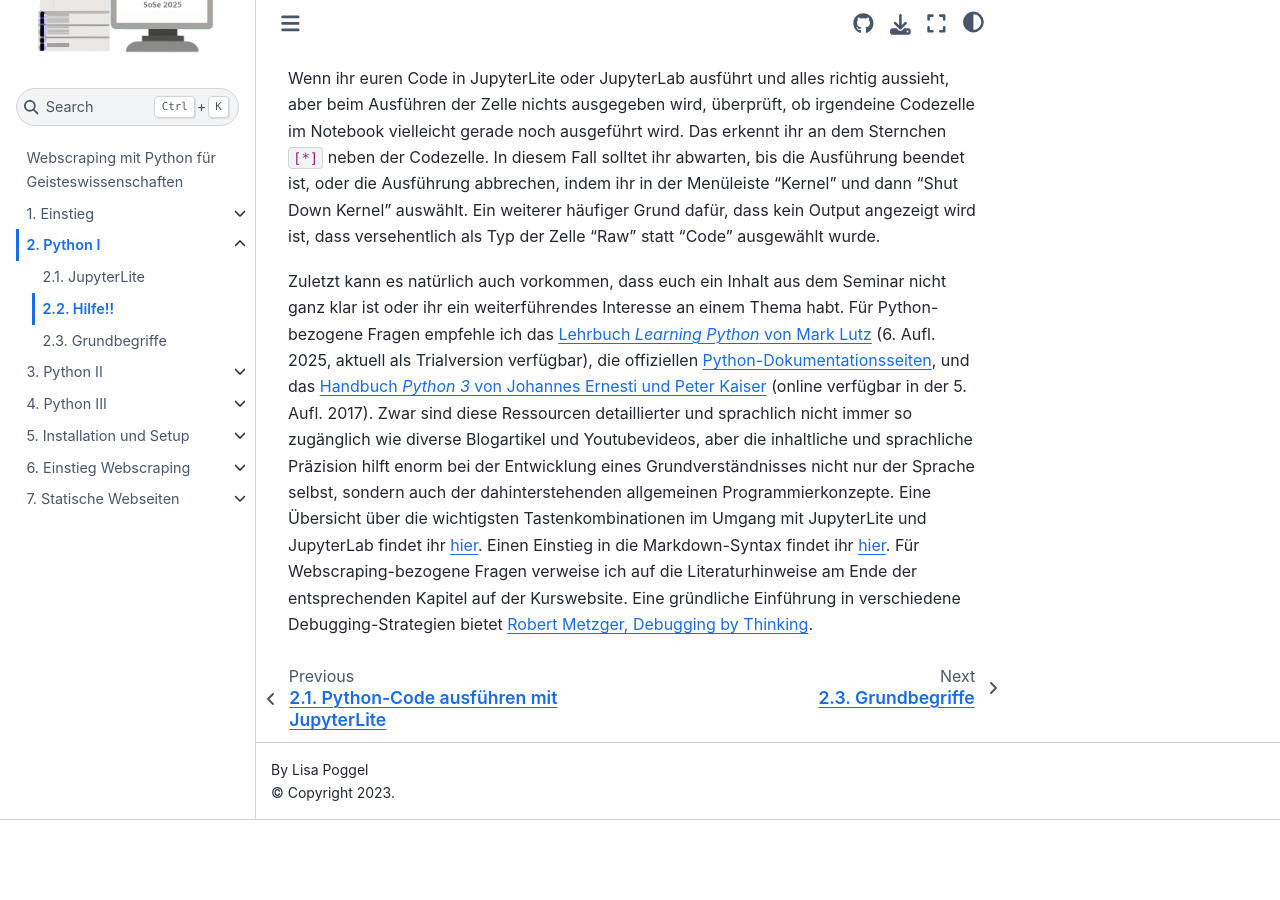
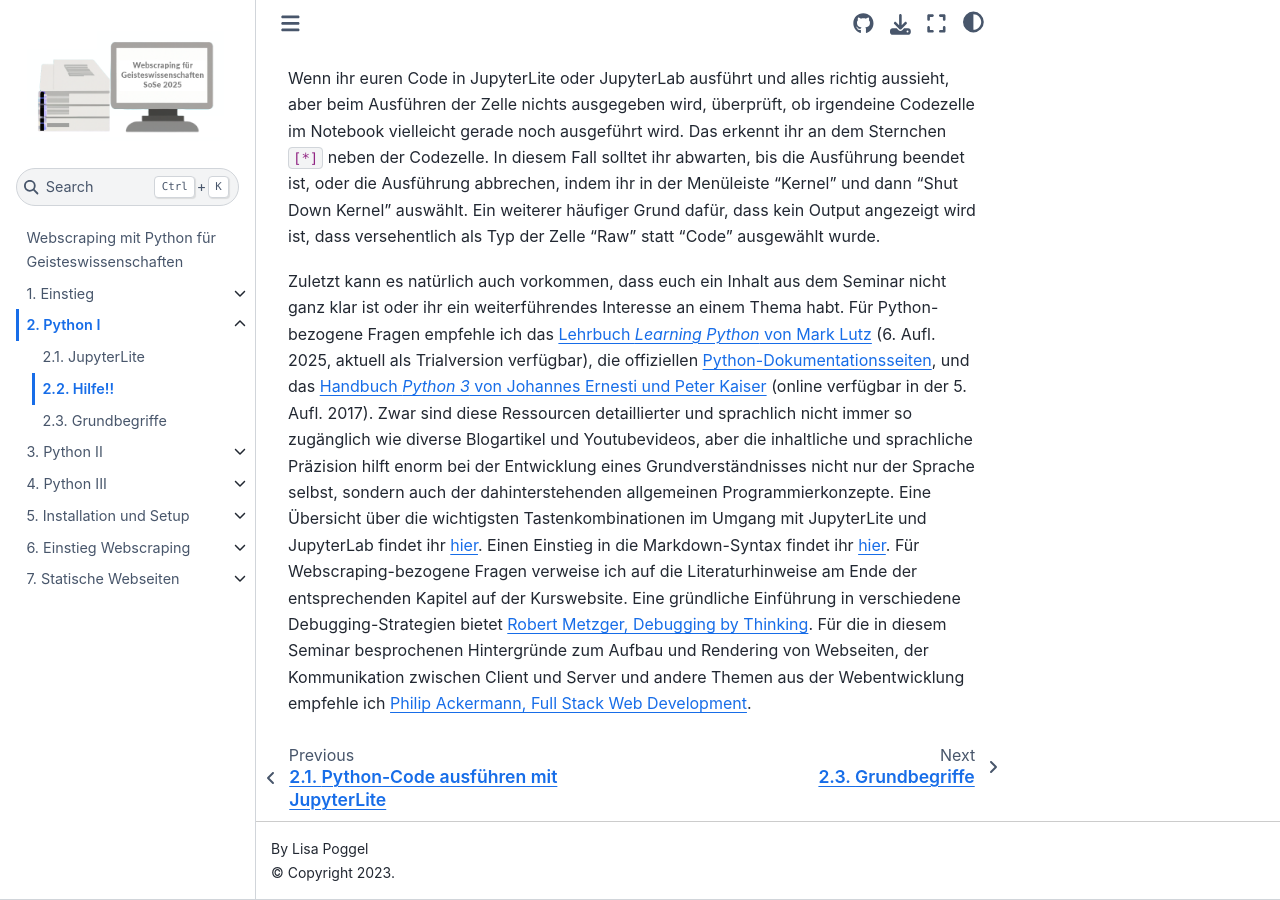
Before and after one commit to lipogg/webscraping-mit-python, a Jupyter Book: the page built from chapters/02/subchapters/01_hilfe.md, in a window 1280 px wide and 900 px high, scrolled down 1212 px. Built offline with Jupyter Book 1.0.4 settings and Sphinx 7.4.7 and the Sphinx Book theme 1.1.4, drawn with Linux system fonts in a browser that asks for light colours; pages that are not in the unit, such as notebooks, are missing from menus; comment, search, counter and statistics services are not loaded; before the commit the page ends 2032 px from its top, so only the background shows below that.

Commit message:
add reference

```diff
--- a/chapters/02/subchapters/01_hilfe.md
+++ b/chapters/02/subchapters/01_hilfe.md
@@ -25,3 +25,4 @@ Für Python-bezogene Fragen empfehle ich das [Lehrbuch *Learning Python* von Mar
 Eine Übersicht über die wichtigsten Tastenkombinationen im Umgang mit JupyterLite und JupyterLab findet ihr [hier](https://gist.github.com/discdiver/9e00618756d120a8c9fa344ac1c375ac). Einen Einstieg in die Markdown-Syntax findet ihr [hier](https://www.markdownguide.org/basic-syntax/).
 Für Webscraping-bezogene Fragen verweise ich auf die Literaturhinweise am Ende der entsprechenden Kapitel auf der Kurswebsite.
 Eine gründliche Einführung in verschiedene Debugging-Strategien bietet [Robert Metzger, Debugging by Thinking](https://doi.org/10.1016/B978-1-55558-307-1.X5000-9).
+Für die in diesem Seminar besprochenen Hintergründe zum Aufbau und Rendering von Webseiten, der Kommunikation zwischen Client und Server und andere Themen aus der Webentwicklung empfehle ich [Philip Ackermann, Full Stack Web Development](https://books.google.com.co/books?id=8PMiEQAAQBAJ).
```
